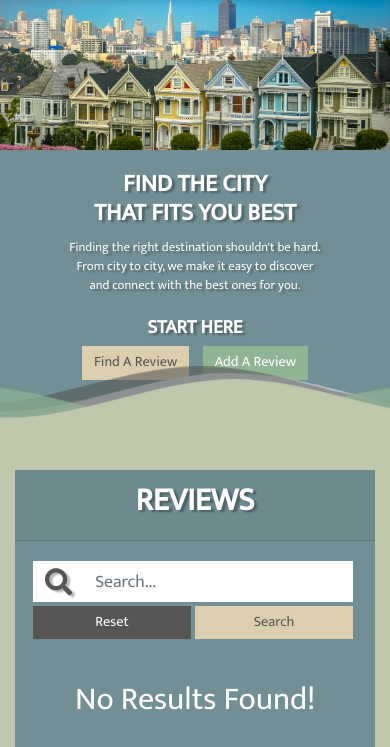
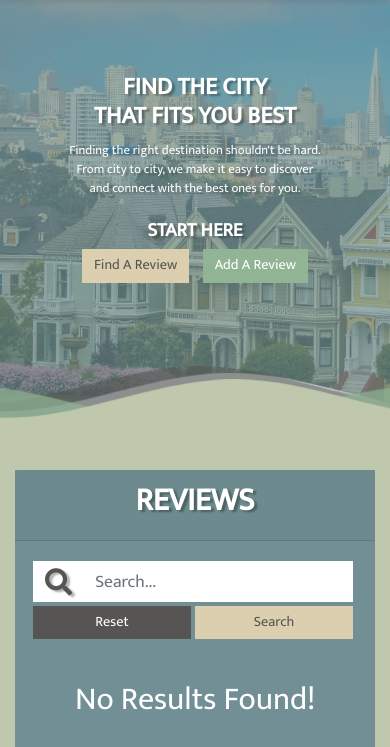
Before and after one commit to alexandruvalentin/Citizfied, a Flask app: page / in a window 390 px wide. Shown: the part 80-827 px from the top of the page. Run offline with Flask 2, Linux system fonts and the light colour scheme; data that the repository does not hold is empty; some libraries are stand-ins or nearby versions; some web fonts are replaced.

Commit message:
Restyle media queries for hero container

```diff
--- a/static/css/style.css
+++ b/static/css/style.css
@@ -115,6 +115,7 @@ section#hero {
 
 .cta-container {
     padding-bottom: 84px;
+    background-color: rgba(113,143,148,1);
 }
 
 .image-container {
@@ -125,6 +126,7 @@ section#hero {
     -o-background-size: cover;
     background-size: cover;
     min-height: 150px;
+    background-color: rgba(113,143,148,.8);
 }
 
 .container-fluid {
@@ -138,6 +140,7 @@ section#hero {
 
 .hero-container {
     height: 60vh;
+    background-size: cover;
 }
 
 .cta-header h1 {
@@ -502,17 +505,20 @@ footer {
 
 
 
-@media screen and (max-width: 768px) {
+@media screen and (max-width: 767px) {
     .review-rating {
         padding-left: .8rem;
     }
     .accordion>.card:not(:last-of-type) {
         border-bottom: 1px solid rgba(0,0,0,.125);
     }
+    .cta-container {
+        background-color: rgba(113,143,148,.7);
+    }
 }
 
 
-@media screen and (max-width: 576px) {
+@media screen and (max-width: 575px) {
     .navbar-light .navbar-brand {
         font-size: 2rem;
     }
--- a/templates/reviews.html
+++ b/templates/reviews.html
@@ -1,12 +1,12 @@
 {% extends "base.html" %}
 {% block content %}
 <section id="hero">
-    <div class="container-fluid hero-container">
+    <div class="container-fluid hero-container" style="background-image: url('{{ url_for('images', file='hero-image.jpg') }}');">
         <div class="row h-100 mx-0">
-            <div class="col-12 col-sm-6 image-container"
+            <div class="col-12 col-md-6 image-container d-none d-md-block"
                 style="background-image: url('{{ url_for('images', file='hero-image.jpg') }}');">
             </div>
-            <div class="col-12 col-sm-6 cta-container h-100">
+            <div class="col-12 col-md-6 cta-container h-100 d-flex flex-column justify-content-center">
                 <div class="cta-header">
                     <h1 class="text-center">
                         Find the city<br>that fits you best
```
